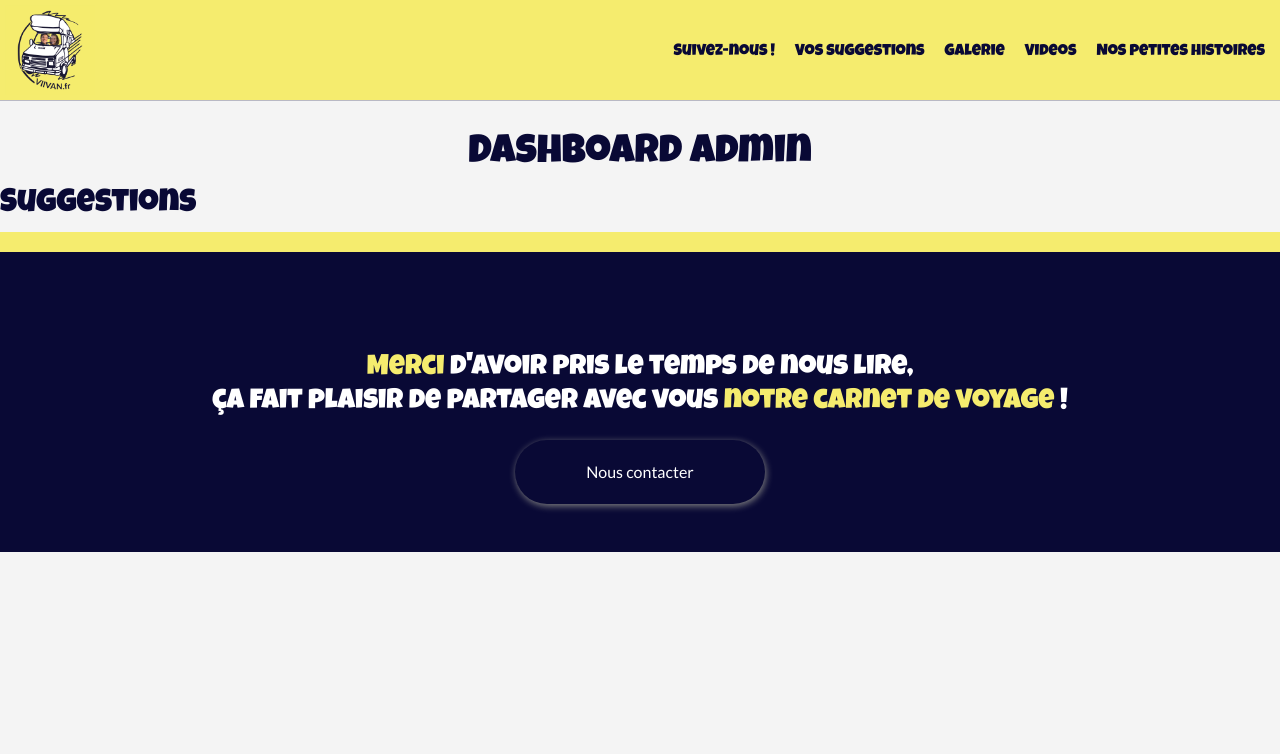
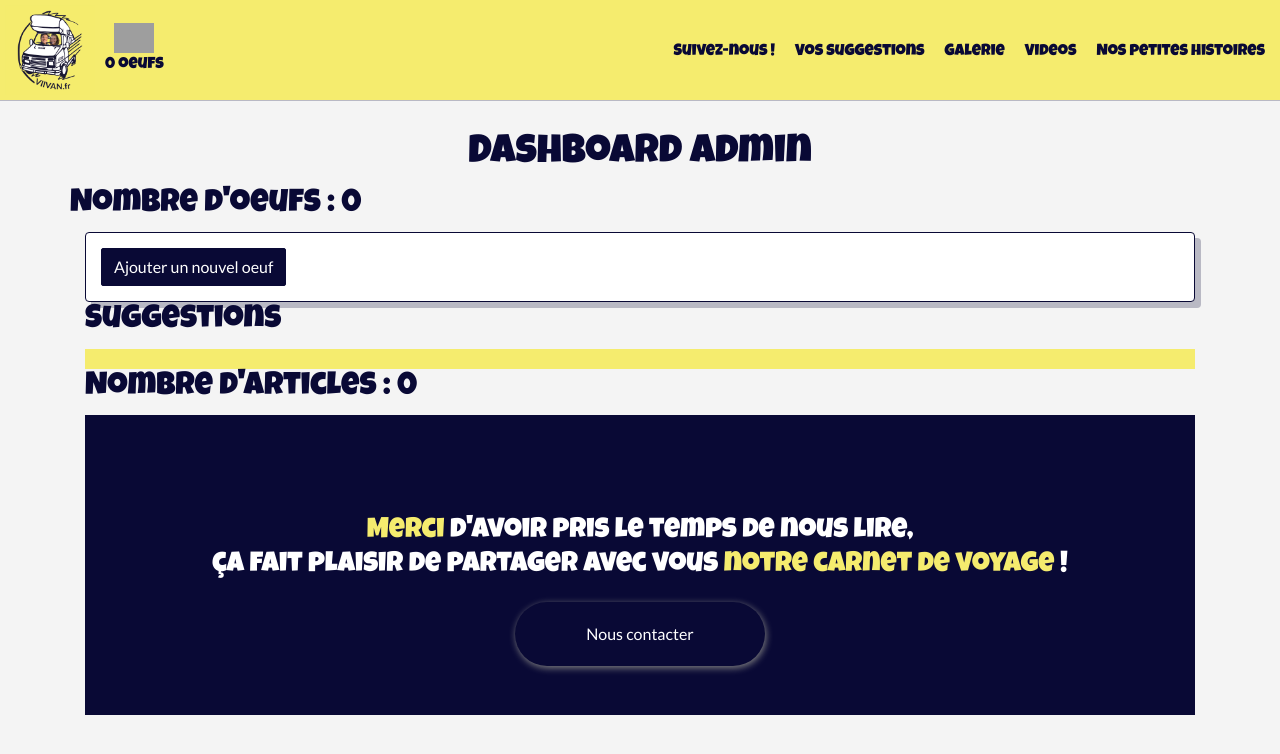
Before and after one commit to Giantbapt/viivan, a Rails app: page /dashboard in a window 1280 px wide. Shown: the top 754 px of the page. Run offline with Rails 7, Linux system fonts and the light colour scheme; the visitor is signed in with stand-in values (Sample User, id 1); data that the repository does not hold is empty; style sheets or scripts are compiled from the project's sources; some libraries are stand-ins or nearby versions; grey boxes are pictures that could not be loaded.

Commit message:
compteur doeufs

```diff
--- a/app/assets/stylesheets/components/_navbar.scss
+++ b/app/assets/stylesheets/components/_navbar.scss
@@ -61,8 +61,15 @@
 .navbar-collapse {
 	justify-content: flex-end;
 }
-
-
+.oeuf-image {
+  height: 30px;
+}
+.compteur {
+  font-family: "Luckiest guy";
+  text-align: center;
+  margin-top: 16px;
+  margin-left: 10px;
+}
 
 
 @media (max-width: 500px) {
--- a/app/controllers/pages_controller.rb
+++ b/app/controllers/pages_controller.rb
@@ -5,6 +5,7 @@ class PagesController < ApplicationController
   	    @suggestion = Suggestion.new
         @last_images = Galerie.last(3).reverse()
         @last_articles = Article.last(3).reverse()
+        @oeuf = Oeuf.new
 
   end
 
@@ -18,6 +19,7 @@ class PagesController < ApplicationController
   def dashboard
   	@suggestions = Suggestion.all
   	@articles = Article.all
+    @oeuf = Oeuf.new(count: "blabla")
   end
 
   def videos
--- a/app/javascript/components/navbar.js
+++ b/app/javascript/components/navbar.js
@@ -15,3 +15,8 @@ function scrollFunction() {
     // document.getElementById("container").style.paddingTop = "90px";
   }
 }
+
+function counter() {
+  document.ad
+  onc
+}
--- a/app/javascript/packs/application.js
+++ b/app/javascript/packs/application.js
@@ -33,3 +33,4 @@ document.addEventListener('turbolinks:load', () => {
   // initSelect2();
 });
 import "../components/navbar";
+import "../components/counterEgg";
--- /dev/null
+++ b/app/models/oeuf.rb
@@ -0,0 +1,2 @@
+class Oeuf < ApplicationRecord
+end
--- a/app/views/pages/dashboard.html.erb
+++ b/app/views/pages/dashboard.html.erb
@@ -1,5 +1,21 @@
+<div class="container">
   <div class="banner-dashboard">
   	<h1>Dashboard Admin</h1>
+    <div class="egg-content">
+      <div class="row">
+        <h2>Nombre d'oeufs : <%=Oeuf.count %></h2>
+
+
+      </div>
+
+      <div class="new-egg">
+        <%= simple_form_for @oeuf, url: oeufs_create_path do |f| %>
+            <div class="form-actions">
+            <%= f.button :submit, "Ajouter un nouvel oeuf", class: "btn btn-primary full-width" %>
+            </div>
+        <% end %>
+      </div>
+
   	<div class="suggestion-content">
   		<h2>Suggestions</h2>
   		<div class="dashboard-suggestions">
@@ -29,6 +45,12 @@
 
   	</div>
   	<div class="dashboard-articles">
+      <h2>Nombre d'articles : <%=Article.count%></h2>
+      <% @articles.each do |article| %>
+
+      <%end %>
 
   	</div>
   </div>
+
+</div>
--- a/app/views/shared/_navbar.html.erb
+++ b/app/views/shared/_navbar.html.erb
@@ -2,6 +2,13 @@
 	<%= link_to root_path, class: "logo" do %>
     	<%= image_tag("viivan.gif", :class => "viivan-gif-navbar") %>
   	<% end %>
+      <div class="d-flex">
+        <div class="compteur">
+          <img class="oeuf-image" src="https://visuels.l214.com/animaux/poules/oeufs/oeuf-detoure.png" alt="">
+          <p> <%= Oeuf.count %> oeufs</p>
+        </div>
+
+      </div>
 
 
 	<button class="navbar-toggler" type="button" data-toggle="collapse" data-target="#navbarSupportedContent" aria-controls="navbarSupportedContent" aria-expanded="false" aria-label="Toggle navigation">
@@ -19,6 +26,7 @@
 	<div class="collapse navbar-collapse" id="navbarSupportedContent">
 		<ul class="navbar-nav">
 			<!-- <div class="nav-item"><a href="#demarche"> La démarche</a></div> -->
+
 			<%= link_to "Suivez-nous !", root_path(anchor: 'suivez-nous'), class: 'nav-item' %>
 			<%= link_to "Vos suggestions", root_path(anchor: 'suggestions'), class: 'nav-item'  %>
       <%= link_to "Galerie", galeries_path , class: 'nav-item' %>
--- a/config/routes.rb
+++ b/config/routes.rb
@@ -6,6 +6,8 @@ Rails.application.routes.draw do
   resources :galeries, only: [:index, :show]
   # get 'articles/new'
   post 'articles/create'
+
+  post 'oeufs/create'
   # get 'articles/index'
   # get 'articles/show'
   get 'suggestions/new'
```
Also changed, not shown: app/controllers/oeufs_controller.rb (added, +19 -0 lines), db/migrate/20210327185650_create_oeufs.rb (added, +9 -0 lines), db/seeds.rb (+12 -1 lines), test/controllers/oeufs_controller_test.rb (added, +7 -0 lines), test/models/oeuf_test.rb (added, +7 -0 lines), app/assets/images/oeuf-detoure.png (added), db/schema.rb. Lines whose indentation alone changed are shown as unchanged.
